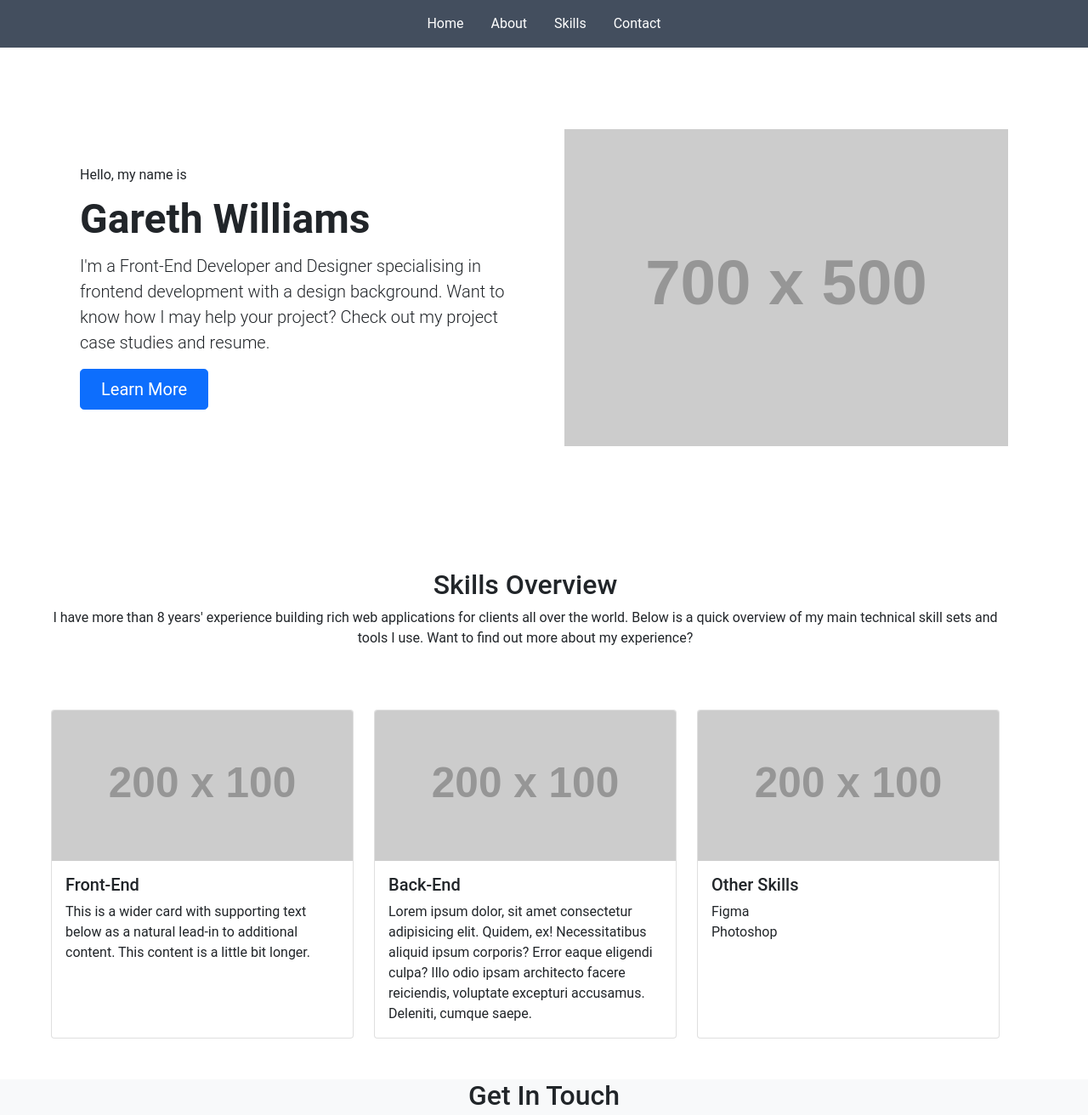
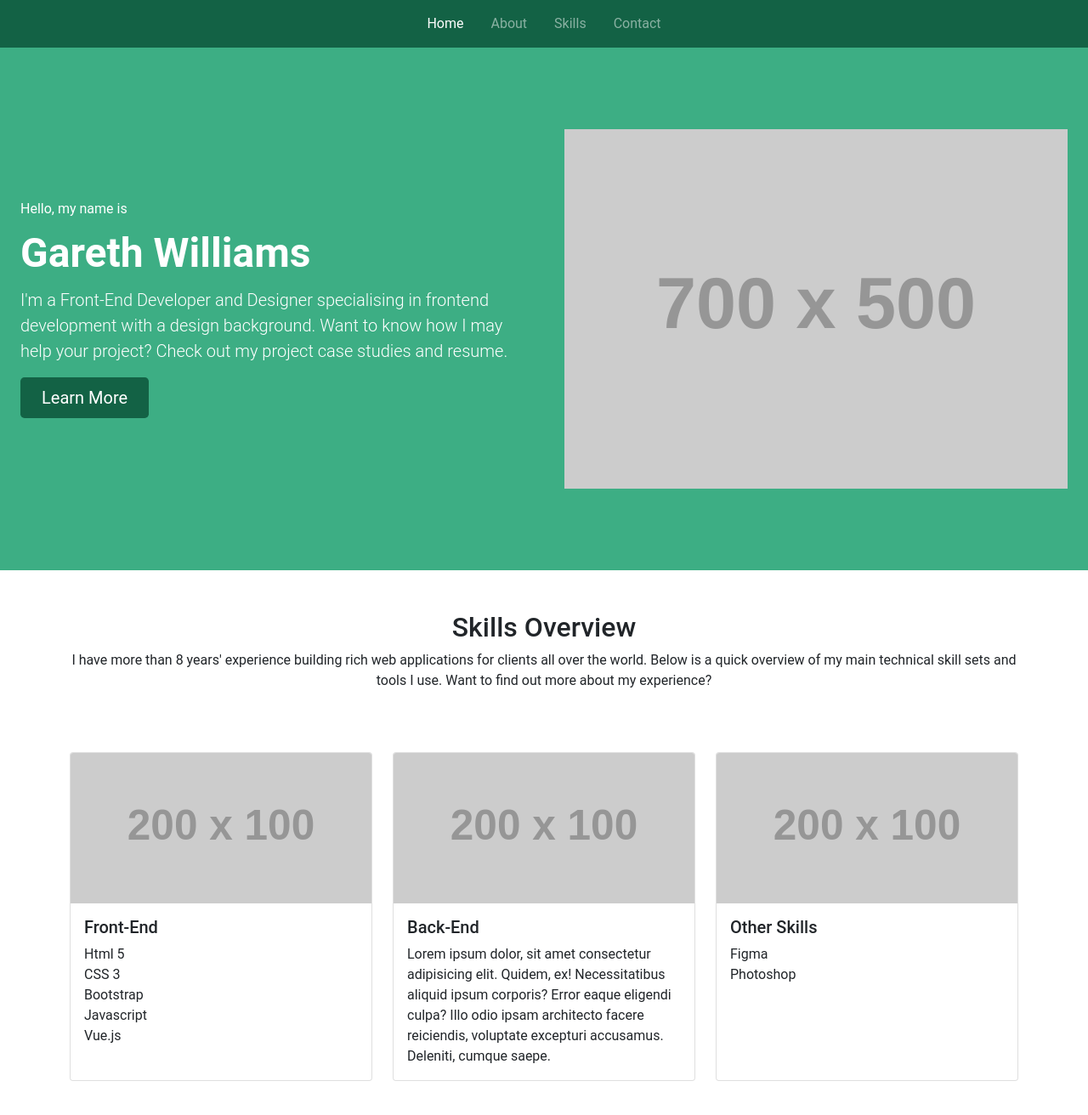
Before and after one commit to GarethW85/Resume-10, a plain HTML site: page myDigitalResumé/resume10.html in a window 1280 px wide. Shown: the top 1312 px of the page at 85% size. Drawn offline with nearby package versions, Linux system fonts and the light colour scheme; placeholder pictures from the web are drawn by us.

Commit message:
added animation
bootstrap with animation effects

```diff
--- a/myDigitalResumé/resume10.html
+++ b/myDigitalResumé/resume10.html
@@ -9,24 +9,25 @@
     <!-- CSS external link below -->
     <link rel="stylesheet" href="./CSS/stylesheet.css">
     <link rel="stylesheet" href="./Fonts/font-awesome-4.7.0/css/font-awesome.min.css">
+    <link rel="stylesheet" href="https://cdnjs.cloudflare.com/ajax/libs/animate.css/4.1.1/animate.min.css">
 
     <title>Front-End G</title>
 </head>
 <body>
     <!-- Navigation Menu -->
-    <nav class="navbar navbar-in justify-content-center" style="background-color: #434E5E;">
+    <nav class="navbar navbar-in justify-content-center" style="background-color: #136245;">
         <ul class="nav justify-content-center">
             <li class="nav-ite ">
               <a class="nav-link active text-white" aria-current="page" href="#">Home</a>
             </li>
             <li class="nav-item ">
-              <a class="nav-link text-white" href="#about">About</a>
+              <a class="nav-link text-white-50" href="#about">About</a>
             </li>
             <li class="nav-item">
-              <a class="nav-link text-white" href="#skills">Skills</a>
+              <a class="nav-link text-white-50" href="#skills">Skills</a>
             </li>
             <li class="nav-item">
-              <a class="nav-link text-white" href="#contact">Contact</a>
+              <a class="nav-link text-white-50" href="#contact">Contact</a>
             </li>
           </ul>
     </nav>
@@ -43,17 +44,17 @@
 
 
 
-  <div class="container col-xxl-8 px-4 py-5">
+  <div class="container-fluid col-xxl-8 px-4 py-5" style="background-color: #3dae84;">
     <div class="row flex-lg-row-reverse align-items-center g-5 py-5">
-      <div class="col-10 col-sm-8 col-lg-6">
+      <div class="col-10 col-sm-8 col-lg-6 animate__animated animate__fadeInRight">
         <img src="https://via.placeholder.com/700x500" class="d-block mx-lg-auto img-fluid" alt="Image_Of_Me" width="700" height="500" loading="lazy">
       </div>
       <div class="col-lg-6">
-        <p>Hello, my name is</p>
-        <h5 class="display-5 fw-bold lh-1 mb-3">Gareth Williams</h5>
-        <p class="lead">I'm a Front-End Developer and Designer specialising in frontend development with a design background. Want to know how I may help your project? Check out my project case studies and resume.</p>
-        <div class="d-grid gap-2 d-md-flex justify-content-md-start">
-          <button type="button" class="btn btn-primary btn-lg px-4 me-md-2">Learn More</button>
+        <p class="text-white animate__animated animate__fadeInLeft">Hello, my name is</p>
+        <h5 class="text-white display-5 fw-bold lh-1 mb-3 animate__animated animate__fadeInLeft">Gareth Williams</h5>
+        <p class="lead text-white animate__animated animate__fadeInLeft">I'm a Front-End Developer and Designer specialising in frontend development with a design background. Want to know how I may help your project? Check out my project case studies and resume.</p>
+        <div class="d-grid gap-2 d-md-flex justify-content-md-start ">
+          <button type="button" class="btn btn-lg px-4 me-md-2 text-white animate__animated animate__fadeInLeft" style="background-color: #136245;">Learn More</button>
         </div>
       </div>
     </div>
@@ -61,7 +62,7 @@
       </header>
 
        <!-- Skills Section -->
-      <div class="container m-5" id="skills">
+      <div class="container m-auto pt-5" id="skills">
         <h2 class="text-center">Skills Overview</h2>
         <p class="text-center"> I have more than 8 years' experience building rich web applications for clients all over the world. Below is a quick overview of my main technical skill sets and tools I use. Want to find out more about my experience?</p>
        <div class="row row-cols-1 row-cols-md-3 g-4 my-5">
@@ -70,7 +71,7 @@
             <img src="https://via.placeholder.com/200x100" class="card-img-top" alt="frontend">
             <div class="card-body">
               <h5 class="card-title">Front-End</h5>
-              <p class="card-text">This is a wider card with supporting text below as a natural lead-in to additional content. This content is a little bit longer.</p>
+              <p class="card-text">Html 5<br> CSS 3 <br> Bootstrap <br> Javascript <br> Vue.js</p>
             </div>
 
           </div>
@@ -135,8 +136,8 @@
 
 
     <footer class="text-center text-lg-start" style="background-color: #3dae84;">
-        <h5 class="container text-center py-4">Interested in hiring me for your project?</h5>
-        <p class="container text-center">
+        <h5 class="container text-center py-4  text-white">Interested in hiring me for your project?</h5>
+        <p class="container text-center text-white">
             Looking for an Web Designer & Developer to build your website or app ? To start an initial chat, just drop me an email at tidylad@hotmail.com or use the form on the contact page.</p>
 
       <div class="container d-flex justify-content-center py-2">
```
